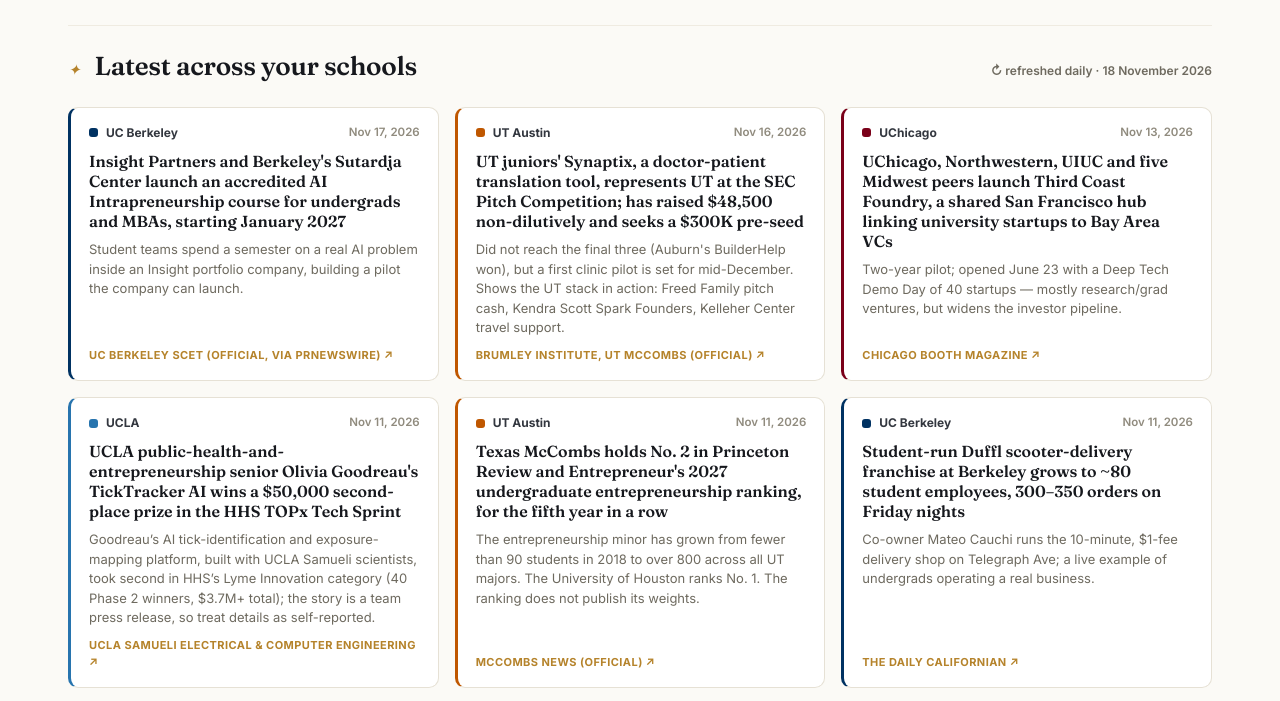
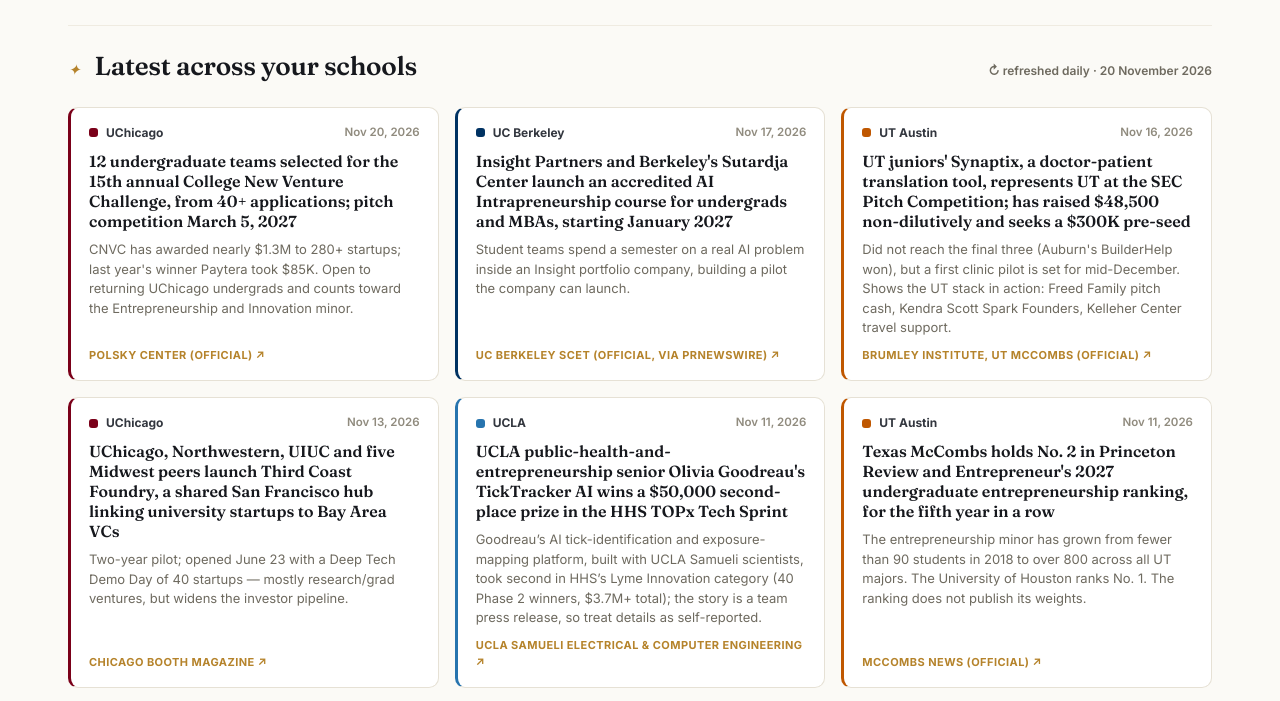
Before and after one commit to unamigo/dreamcollege, a plain HTML site: page index.html in a window 1280 px wide. Shown: the part 1921-2622 px from the top of the page. Drawn offline with Linux system fonts and the light colour scheme.

Commit message:
Daily refresh 2026-11-20

```diff
--- a/index.html
+++ b/index.html
@@ -286,7 +286,7 @@ table.cmp .swatch{width:10px;height:10px;border-radius:3px;flex-shrink:0}
 
 <script>
 /* ============ DATA ============ */
-const META={updated:"18 November 2026",newsUpdated:"18 November 2026",cycle:"Fall 2027 entry"};
+const META={updated:"20 November 2026",newsUpdated:"20 November 2026",cycle:"Fall 2027 entry"};
 const SCHOOLS=[
 {
  id:"duke",name:"Duke University",short:"Duke",mono:"D",
@@ -822,6 +822,7 @@ const NEWS={
   {date:"2026-10-20",source:"EO New York City (press release)",title:"NYU Stern's Xiyan Zhu wins EO New York City's Global Student Entrepreneur Awards with MilkShaker; heads to the U.S. national round in Austin",url:"https://news.prfree.org/@jmgpublicrelations/eo-new-york-city-s-global-student-entrepreneur-awards-names-new-york-s-top-student-founder-of-2026-qtcw0ojbna2i",blurb:"Ten student founders pitched on Oct. 16; Zhu took the $2,500 grand prize with a hands-free wearable for breastfeeding challenges and will represent New York at the national GSEA on Feb. 4, 2027. NYU, USC and Penn students were among the finalists."}
  ],
  uchicago:[
+  {date:"2026-11-20",source:"Polsky Center (official)",title:"12 undergraduate teams selected for the 15th annual College New Venture Challenge, from 40+ applications; pitch competition March 5, 2027",url:"https://polsky.uchicago.edu/2026/11/20/12-undergraduate-teams-to-participate-in-the-15th-annual-college-new-venture-challenge/",blurb:"CNVC has awarded nearly $1.3M to 280+ startups; last year's winner Paytera took $85K. Open to returning UChicago undergrads and counts toward the Entrepreneurship and Innovation minor."},
   {date:"2026-11-13",source:"Chicago Booth Magazine",title:"UChicago, Northwestern, UIUC and five Midwest peers launch Third Coast Foundry, a shared San Francisco hub linking university startups to Bay Area VCs",url:"https://www.chicagobooth.edu/magazine/2026/fall-2026/booths-entrepreneurial-hub-connects-startups-with-bay-area-venture-capital",blurb:"Two-year pilot; opened June 23 with a Deep Tech Demo Day of 40 startups \u2014 mostly research/grad ventures, but widens the investor pipeline."},
   {date:"2026-11-02",source:"Polsky Center (official)",title:"One year in, UChicago's entrepreneurship and innovation minor, Booth's first undergraduate minor, is putting students into deep-tech startups and new career paths",url:"https://polsky.uchicago.edu/2026/11/02/how-uchicagos-entrepreneurship-and-innovation-minor-prepares-students-to-build-lead-and-solve-problems-with-or-without-a-startup/",blurb:"Built by Booth, the College and the Polsky Center, the minor teaches customer discovery, pricing, pitching and fundraising. A quantum-engineering student is head of growth at staC12, and recent graduates describe using the coursework on their own ventures. Students do not need a startup idea to enroll."},
   {date:"2026-09-08",source:"Poets\u0026Quants for Undergrads / PitchBook",title:"PitchBook 2026: UChicago ties for No. 38 globally for undergraduate VC-backed founders",url:"https://poetsandquantsforundergrads.com/first-jobs/pitchbooks-2026-top-universities-ranked-by-number-of-undergrad-startup-founders/3/",blurb:"PitchBook\u2019s 2026 university rankings place UChicago in a tie for No. 38 worldwide for undergraduate alumni founders \u2014 64 founders, 60 companies, $709M raised, down two spots from 2025. A modest showing next to Booth\u2019s Polsky Center ranking No. 7 on TIME\u2019s inaugural Best Incubators list \u2014 UChicago\u2019s infrastructure outranks its raw undergrad-founder count so far."},
```
